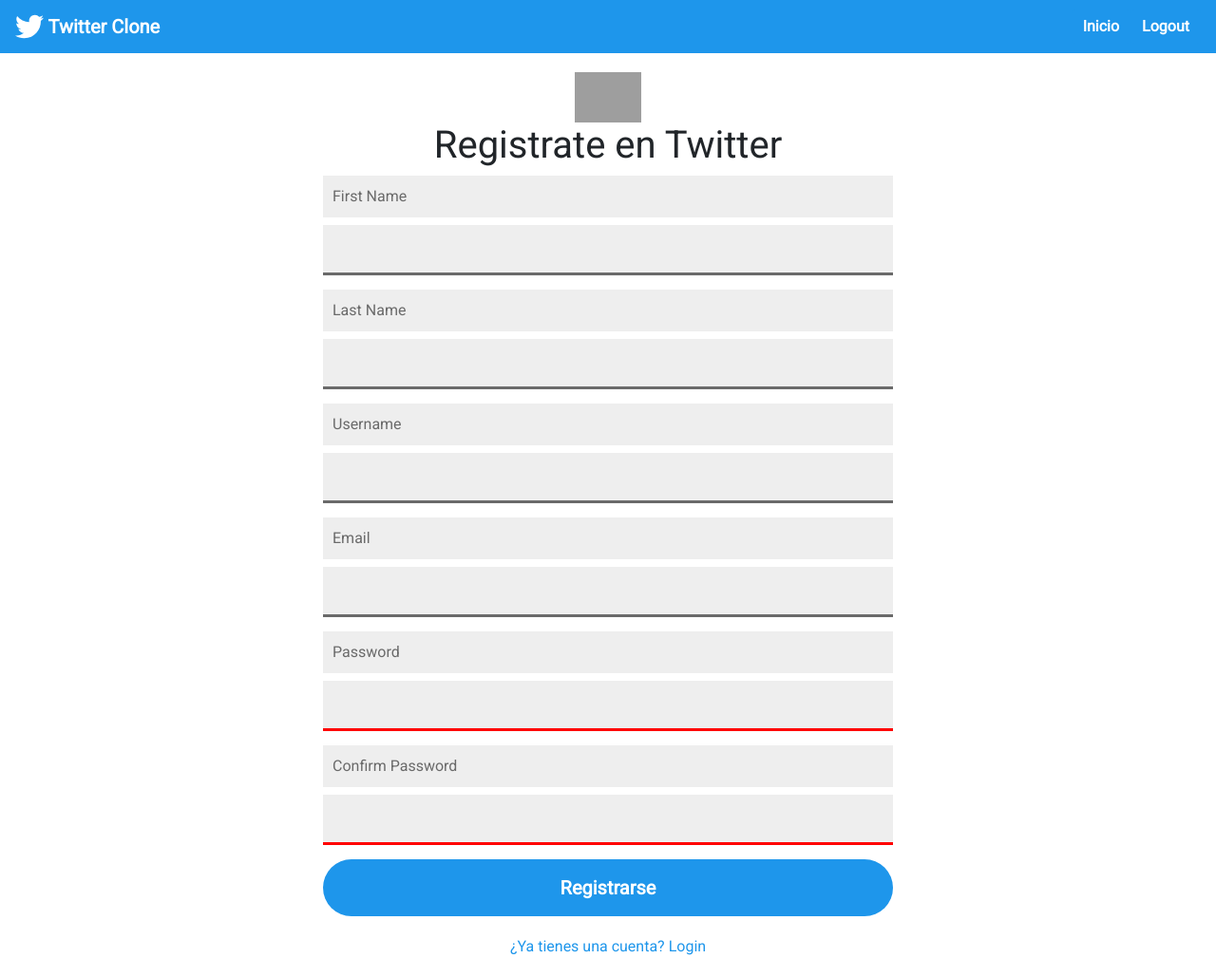
After one commit to Lelo88/ProyectoFinalCoderhouse-LeandroVillalba, a Django app: page /registro/ in a window 1280 px wide. The commit adds this page. Shown: the whole page at 95% size. Run offline with Django 4.2, Linux system fonts and the light colour scheme; some libraries are stand-ins or nearby versions; grey boxes are pictures that could not be loaded.

Commit message:
creacion definitiva de registro y su correspondiente plantilla

```diff
--- a/ProyectoTwitter/AppTwitter/forms.py
+++ b/ProyectoTwitter/AppTwitter/forms.py
@@ -5,4 +5,4 @@
 class Registro(UserCreationForm):
     class Meta:
         model = User
-        fields = ['first_name', 'username','email','password1', 'password2']
+        fields = ['first_name', 'last_name', 'username','email','password1', 'password2']
--- a/ProyectoTwitter/AppTwitter/templates/01_inicio-twitter.html
+++ b/ProyectoTwitter/AppTwitter/templates/01_inicio-twitter.html
@@ -11,11 +11,11 @@
                         style="width:60%; position: relative;left: 62px;padding-top: 20px;"
                         src="{{ request.user.profile.image.url }}" alt="Card image cap">
                     <div class="card-body">
-                        <h5 class="card-title font-weight-bold">{{ request.usuario.first_name }}</h5>
+                        <h5 class="card-title font-weight-bold">{{request.usuario.first_name}}</h5>
                         <h6 class="card-title font-weight-bold">@{{ request.usuario.username }}</h6>
 
 
-                        <p class="card-text">{{ request.usuario.biografia }}</p>
+                        <p class="card-text">{{ request.user.profile }}</p>
                         <h6 class="card-title font-weight-bold">
                         {{ request.user.profile.followers.count }} Followers
                         {{ request.user.profile.following.count }} Following
--- /dev/null
+++ b/ProyectoTwitter/AppTwitter/templates/03_registro.html
@@ -0,0 +1,48 @@
+{% extends 'base.html' %}
+
+{% block content %}
+<body class="login-page">
+    <div class="twitter-login-box">
+        <header>
+            <img src="https://static01.nyt.com/images/2014/08/10/magazine/10wmt/10wmt-jumbo-v4.jpg?quality=90&auto=webp" alt="twitter logo">
+            <h1>Registrate en Twitter</h1>
+        </header>
+
+        <form method="POST">
+            {% csrf_token %}
+            <div class="input-wrapper">
+                <label for="user-name-id">First Name</label>
+                {{ formulario.first_name }}
+            </div>
+            <div class="input-wrapper">
+                <label for="user-name-id">Last Name</label>
+                {{ formulario.last_name }}
+            </div>
+            <div class="input-wrapper">
+                <label for="user-name-id">Username</label>
+                {{ formulario.username }}
+            </div>
+            <div class="input-wrapper">
+                <label for="user-name-id">Email</label>
+                {{ formulario.email }}
+            </div>
+
+            <div class="input-wrapper">
+                <label for="password-id">Password</label>
+                {{ formulario.password1 }}
+            </div>
+            <div class="input-wrapper">
+                <label for="password-id">Confirm Password</label>
+                {{ formulario.password2 }}
+            </div>
+
+            <button class="twitter-btn">Registrarse</button>
+        </form>
+
+        <div class="footer">
+            <a href="#">¿Ya tienes una cuenta? Login</a>
+        </div>
+
+    </div>
+
+{% endblock content %}
--- a/ProyectoTwitter/AppTwitter/urls.py
+++ b/ProyectoTwitter/AppTwitter/urls.py
@@ -1,6 +1,7 @@
 from django.urls import path
-from .views import inicio
+from .views import inicio, registro
 
 urlpatterns = [
-    path('', inicio, name = 'Inicio')
+    path('', inicio, name = 'Inicio'),
+    path('registro/', registro, name = 'Registro')
 ]
--- a/ProyectoTwitter/AppTwitter/views.py
+++ b/ProyectoTwitter/AppTwitter/views.py
@@ -1,4 +1,4 @@
-from django.shortcuts import render
+from django.shortcuts import render, redirect
 from .models import Posteo, Usuario
 from .forms import Registro
 
@@ -6,3 +6,17 @@
 def inicio(request):
     posteos = Posteo.objects.all()
     return render(request, '01_inicio-twitter.html', {'posteos': posteos})
+
+def registro(request):
+    if request.method == 'POST':
+        formulario_registro = Registro(request.POST)
+        if formulario_registro.is_valid():
+            formulario_registro.save()
+
+            return redirect('Inicio')
+
+    else:
+        formulario_registro = Registro()
+
+    contexto = {'formulario':formulario_registro}
+    return render(request, '03_registro.html', contexto)
```
Also changed, not shown: ProyectoTwitter/db.sqlite3.
